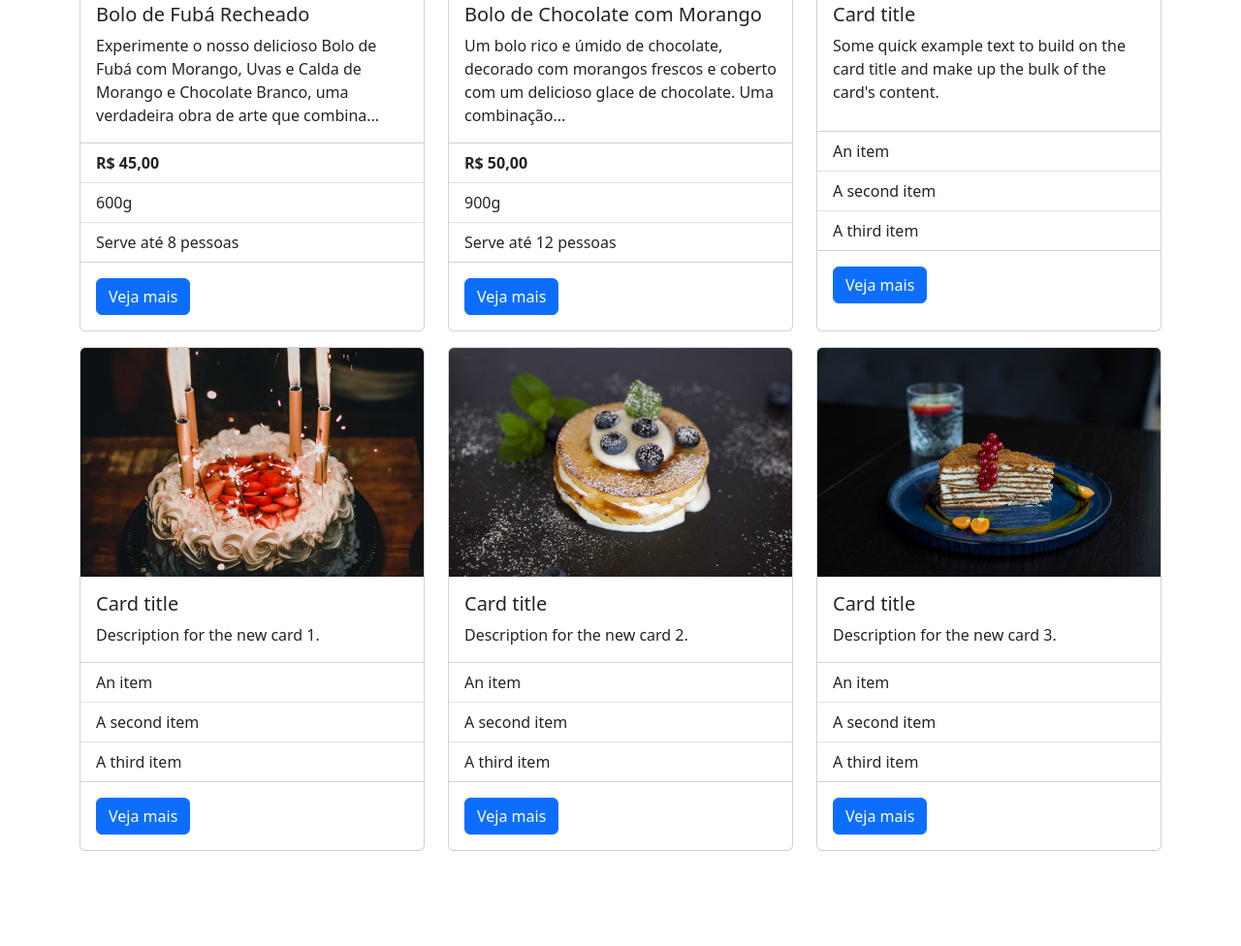
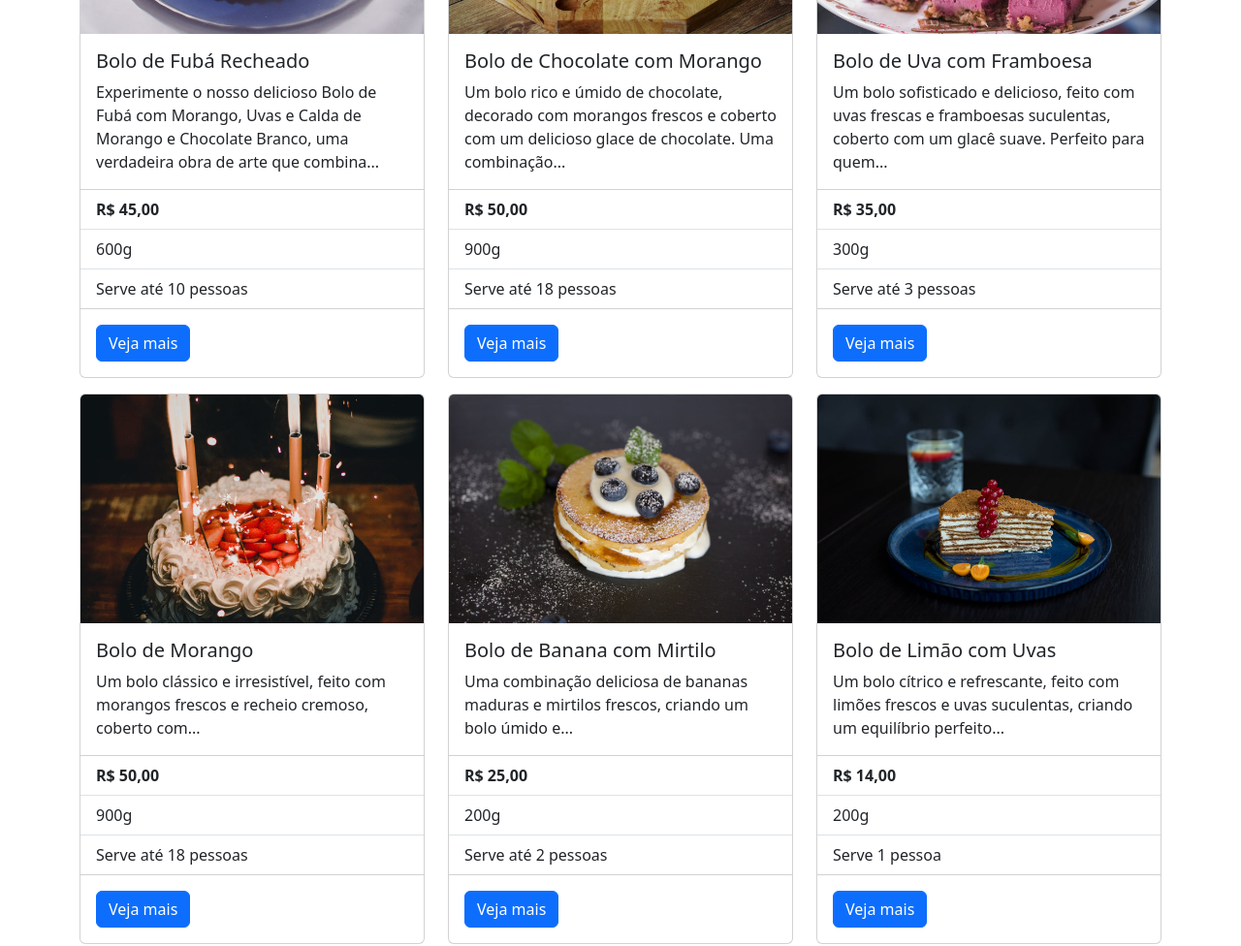
Before and after one commit to GRodrigues10/Projeto-Bootstrap, a plain HTML site: page index.html in a window 1280 px wide. Shown: the part 1338-2314 px from the top of the page at 97% size. Drawn offline with nearby package versions, Linux system fonts and the light colour scheme.

Commit message:
atualização

```diff
--- a/index.html
+++ b/index.html
@@ -7,6 +7,43 @@
     <link href="https://cdn.jsdelivr.net/npm/bootstrap@5.3.3/dist/css/bootstrap.min.css" rel="stylesheet" integrity="sha384-QWTKZyjpPEjISv5WaRU9OFeRpok6YctnYmDr5pNlyT2bRjXh0JMhjY6hW+ALEwIH" crossorigin="anonymous">
     <link rel="shortcut icon" href="imagens/cake-regular-24.png" type="image/x-icon">
     <script src="https://cdn.jsdelivr.net/npm/bootstrap@5.3.3/dist/js/bootstrap.bundle.min.js" integrity="sha384-YvpcrYf0tY3lHB60NNkmXc5s9fDVZLESaAA55NDzOxhy9GkcIdslK1eN7N6jIeHz" crossorigin="anonymous" defer></script>
+    <style>
+
+        /* Custom styles to ensure text is visible without scrolling */
+
+        @media (max-width: 576px) {
+          .carousel-caption h2 {
+            font-size: 1.25rem;
+          }
+          .carousel-caption p {
+            font-size: 0.875rem;
+          }
+        }
+        @media (min-width: 577px) and (max-width: 768px) {
+          .carousel-caption h2 {
+            font-size: 1.5rem;
+          }
+          .carousel-caption p {
+            font-size: 1rem;
+          }
+        }
+        @media (min-width: 769px) and (max-width: 992px) {
+          .carousel-caption h2 {
+            font-size: 1.75rem;
+          }
+          .carousel-caption p {
+            font-size: 1.125rem;
+          }
+        }
+        @media (min-width: 993px) {
+          .carousel-caption h2 {
+            font-size: 2rem;
+          }
+          .carousel-caption p {
+            font-size: 1.25rem;
+          }
+        }
+      </style>
 </head>
 <body>
     <nav class="navbar p-4 navbar-dark bg-dark col-12 navbar-expand-lg position-fixed" style="z-index: 999;">
@@ -38,7 +75,7 @@
                 <a class="nav-link" href="#contato">Contato</a>
               </li>
             </ul>
-            <form class="d-flex" role="search">
+            <form class="d-flex" role="search" >
               <input class="form-control me-2" type="search" placeholder="Search" aria-label="Search">
               <button class="btn btn-outline-success" type="submit">Search</button>
             </form>
@@ -46,8 +83,12 @@
         </div>
     </nav>
 
+  <br>
+  <br>
+
+
   <div id="carouselExampleCaptions" class="carousel slide" data-bs-ride="carousel">
-        <div class="carousel-indicators ">
+    <div class="carousel-indicators">
       <button type="button" data-bs-target="#carouselExampleCaptions" data-bs-slide-to="0" class="active" aria-current="true" aria-label="Slide 1"></button>
       <button type="button" data-bs-target="#carouselExampleCaptions" data-bs-slide-to="1" aria-label="Slide 2"></button>
       <button type="button" data-bs-target="#carouselExampleCaptions" data-bs-slide-to="2" aria-label="Slide 3"></button>
@@ -55,23 +96,23 @@
     <div class="carousel-inner">
       <div class="carousel-item active" data-bs-interval="2000">
         <img src="imagens/img1.jpg" class="d-block w-100" alt="...">
-                <div class="carousel-caption d-none d-md-block">
-                    <h2>Barras de Chocolate Caseiro</h2>
-                    <p>Saboreie nossas deliciosas barras de chocolate feitas artesanalmente com ingredientes selecionados.</p>
+        <div class="carousel-caption d-block">
+          <h2 class="d-none d-md-block" style="text-shadow: 1px 1px 1px rgba(0, 0, 0, 0.616);">Barras de Chocolate Caseiro</h2>
+          <p class="d-none d-md-block" style="text-shadow: 1px 1px 1px rgba(0, 0, 0, 0.616);">Saboreie nossas deliciosas barras de chocolate feitas artesanalmente com ingredientes selecionados.</p>
         </div>
       </div>
       <div class="carousel-item" data-bs-interval="1000">
         <img src="imagens/img5.jpg" class="d-block w-100" alt="...">
-                <div class="carousel-caption d-none d-md-block">
-                    <h2>Bolo de Chocolate com Morango</h2>
-                    <p>Delicie-se com o sabor irresistível do nosso bolo de chocolate, coberto com morangos frescos.</p>
+        <div class="carousel-caption d-block">
+          <h2 class="d-none d-md-block" style="text-shadow: 1px 1px 1px rgba(0, 0, 0, 0.616);">Bolo de Chocolate com Morango</h2>
+          <p class="d-none d-md-block" style="text-shadow: 1px 1px 1px rgba(0, 0, 0, 0.616);">Delicie-se com o sabor irresistível do nosso bolo de chocolate, coberto com morangos frescos e deliciosos.</p>
         </div>
       </div>
       <div class="carousel-item" data-bs-interval="4000">
         <img src="imagens/img9.jpg" class="d-block w-100" alt="...">
-                <div class="carousel-caption d-none d-md-block">
-                    <h2>Bolo de Coco e Uva</h2>
-                    <p>Um bolo macio de coco combinado com a doçura suculenta das uvas, perfeito para qualquer ocasião.</p>
+        <div class="carousel-caption d-block">
+          <h2 class="d-none d-md-block" style="text-shadow: 1px 1px 1px rgba(0, 0, 0, 0.616);">Bolo de Coco e Uva</h2>
+          <p class="d-none d-md-block" style="text-shadow: 1px 1px 1px rgba(0, 0, 0, 0.616);">Um bolo macio de coco combinado com a doçura suculenta das uvas, perfeito para qualquer ocasião.</p>
         </div>
       </div>
     </div>
@@ -84,6 +125,10 @@
       <span class="visually-hidden">Next</span>
     </button>
   </div>
+
+  <script src="https://cdn.jsdelivr.net/npm/bootstrap@5.3.1/dist/js/bootstrap.bundle.min.js"></script>
+  </body>
+  </html>
 
     <div class="container text-center mt-5" id="produtos" style="padding-top: 90px;">
         <h1>Produtos</h1>
@@ -103,7 +148,7 @@
                         <li class="list-group-item"><strong>R$ 45,00</strong>
                         </li>
                         <li class="list-group-item">600g</li>
-                        <li class="list-group-item">Serve até 8 pessoas</li>
+                        <li class="list-group-item">Serve até 10 pessoas</li>
                     </ul>
                     <div class="card-body">
                         <!-- Button trigger modal -->
@@ -144,7 +189,7 @@
                         <li class="list-group-item"><strong>R$ 50,00</strong>
                         </li>
                         <li class="list-group-item">900g</li>
-                        <li class="list-group-item">Serve até 12 pessoas</li>
+                        <li class="list-group-item">Serve até 18 pessoas</li>
                     </ul>
                     <div class="card-body">
                         <!-- Button trigger modal -->
@@ -178,13 +223,13 @@
                 <div class="card h-100">
                     <img src="imagens/img6.jpg" class="card-img-top img-fluid" alt="...">
                     <div class="card-body">
-                        <h5 class="card-title">Card title</h5>
-                        <p class="card-text">Some quick example text to build on the card title and make up the bulk of the card's content.</p>
+                        <h5 class="card-title">Bolo de Uva com Framboesa</h5>
+                        <p class="card-text">Um bolo sofisticado e delicioso, feito com uvas frescas e framboesas suculentas, coberto com um glacê suave. Perfeito para quem...</p>
                     </div>
                     <ul class="list-group list-group-flush">
-                        <li class="list-group-item">An item</li>
-                        <li class="list-group-item">A second item</li>
-                        <li class="list-group-item">A third item</li>
+                        <li class="list-group-item"><strong>R$ 35,00</strong></li>
+                        <li class="list-group-item">300g</li>
+                        <li class="list-group-item">Serve até 3 pessoas</li>
                     </ul>
                     <div class="card-body">
                         <!-- Button trigger modal -->
@@ -196,12 +241,12 @@
                             <div class="modal-dialog">
                                 <div class="modal-content">
                                     <div class="modal-header">
-                                        <h1 class="modal-title fs-5" id="exampleModalLabel">Modal title</h1>
+                                        <h1 class="modal-title fs-5" id="exampleModalLabel">Bolo de Uva com Framboesa</h1>
                                         <button type="button" class="btn-close" data-bs-dismiss="modal" aria-label="Close"></button>
                                     </div>
                                     <div class="modal-body">
                                         <img src="imagens/img6.jpg" class="img-fluid" alt="">
-                                        <p>Lorem ipsum dolor sit amet consectetur adipisicing elit. Magni a harum aspernatur sequi, ex error expedita voluptate sunt. Quis aliquam fugit animi, minus aliquid dolor itaque aspernatur, debitis, dolorum nobis voluptas recusandae quam deleniti distinctio alias quos quia iste consectetur cupiditate velit omnis quas blanditiis repellendus nisi? Reprehenderit minus laudantium cupiditate? Dolore nam ipsa aliquam quas maiores neque sint! Odit, distinctio amet ipsa voluptatum repudiandae dicta beatae sint voluptatibus quod?</p>
+                                        <p>Um bolo sofisticado e delicioso, feito com uvas frescas e framboesas suculentas, coberto com um glacê suave. Perfeito para quem aprecia sabores frutados e delicados.</p>
                                     </div>
                                     <div class="modal-footer">
                                         <button type="button" class="btn btn-secondary" data-bs-dismiss="modal">Close</button>
@@ -218,13 +263,13 @@
                 <div class="card h-100">
                     <img src="imagens/img7.jpg" class="card-img-top img-fluid" alt="...">
                     <div class="card-body">
-                        <h5 class="card-title">Card title</h5>
-                        <p class="card-text">Description for the new card 1.</p>
+                        <h5 class="card-title">Bolo de Morango</h5>
+                        <p class="card-text">Um bolo clássico e irresistível, feito com morangos frescos e recheio cremoso, coberto com...</p>
                     </div>
                     <ul class="list-group list-group-flush">
-                        <li class="list-group-item">An item</li>
-                        <li class="list-group-item">A second item</li>
-                        <li class="list-group-item">A third item</li>
+                        <li class="list-group-item"><strong>R$ 50,00</strong></li>
+                        <li class="list-group-item">900g</li>
+                        <li class="list-group-item">Serve até 18 pessoas</li>
                     </ul>
                     <div class="card-body">
                         <!-- Button trigger modal -->
@@ -236,12 +281,12 @@
                             <div class="modal-dialog">
                                 <div class="modal-content">
                                     <div class="modal-header">
-                                        <h1 class="modal-title fs-5" id="exampleModalLabel">Modal title</h1>
+                                        <h1 class="modal-title fs-5" id="exampleModalLabel">Bolo de Morango</h1>
                                         <button type="button" class="btn-close" data-bs-dismiss="modal" aria-label="Close"></button>
                                     </div>
                                     <div class="modal-body">
                                         <img src="imagens/img7.jpg" class="img-fluid" alt="">
-                                        <p>Description for the modal of new card 1.</p>
+                                        <p>Um bolo clássico e irresistível, feito com morangos frescos e recheio cremoso, coberto com glacê suave e pedaços de morango. Perfeito para qualquer ocasião.</p>
                                     </div>
                                     <div class="modal-footer">
                                         <button type="button" class="btn btn-secondary" data-bs-dismiss="modal">Close</button>
@@ -257,13 +302,13 @@
                 <div class="card h-100">
                     <img src="imagens/img3.jpg" class="card-img-top img-fluid" alt="...">
                     <div class="card-body">
-                        <h5 class="card-title">Card title</h5>
-                        <p class="card-text">Description for the new card 2.</p>
+                        <h5 class="card-title">Bolo de Banana com Mirtilo</h5>
+                        <p class="card-text">Uma combinação deliciosa de bananas maduras e mirtilos frescos, criando um bolo úmido e...</p>
                     </div>
                     <ul class="list-group list-group-flush">
-                        <li class="list-group-item">An item</li>
-                        <li class="list-group-item">A second item</li>
-                        <li class="list-group-item">A third item</li>
+                        <li class="list-group-item"><strong>R$ 25,00</strong></li>
+                        <li class="list-group-item">200g</li>
+                        <li class="list-group-item">Serve até 2 pessoas</li>
                     </ul>
                     <div class="card-body">
                         <!-- Button trigger modal -->
@@ -275,12 +320,12 @@
                             <div class="modal-dialog">
                                 <div class="modal-content">
                                     <div class="modal-header">
-                                        <h1 class="modal-title fs-5" id="exampleModalLabel">Modal title</h1>
+                                        <h1 class="modal-title fs-5" id="exampleModalLabel">Bolo de Banana e Mirtilo</h1>
                                         <button type="button" class="btn-close" data-bs-dismiss="modal" aria-label="Close"></button>
                                     </div>
                                     <div class="modal-body">
                                         <img src="imagens/img3.jpg" class="img-fluid" alt="">
-                                        <p>Description for the modal of new card 2.</p>
+                                        <p>Uma combinação deliciosa de bananas maduras e mirtilos frescos, criando um bolo úmido e saboroso. Coberto com uma camada de glacê de baunilha que complementa perfeitamente os sabores das frutas.</p>
                                     </div>
                                     <div class="modal-footer">
                                         <button type="button" class="btn btn-secondary" data-bs-dismiss="modal">Close</button>
@@ -296,13 +341,13 @@
                 <div class="card h-100">
                     <img src="imagens/img9.jpg" class="card-img-top img-fluid" alt="...">
                     <div class="card-body">
-                        <h5 class="card-title">Card title</h5>
-                        <p class="card-text">Description for the new card 3.</p>
+                        <h5 class="card-title">Bolo de Limão com Uvas</h5>
+                        <p class="card-text">Um bolo cítrico e refrescante, feito com limões frescos e uvas suculentas, criando um equilíbrio perfeito...</p>
                     </div>
                     <ul class="list-group list-group-flush">
-                        <li class="list-group-item">An item</li>
-                        <li class="list-group-item">A second item</li>
-                        <li class="list-group-item">A third item</li>
+                        <li class="list-group-item"><strong>R$ 14,00</strong></li>
+                        <li class="list-group-item">200g</li>
+                        <li class="list-group-item">Serve 1 pessoa</li>
                     </ul>
                     <div class="card-body">
                         <!-- Button trigger modal -->
@@ -314,12 +359,12 @@
                             <div class="modal-dialog">
                                 <div class="modal-content">
                                     <div class="modal-header">
-                                        <h1 class="modal-title fs-5" id="exampleModalLabel">Modal title</h1>
+                                        <h1 class="modal-title fs-5" id="exampleModalLabel">Bolo de Limão com Uvas</h1>
                                         <button type="button" class="btn-close" data-bs-dismiss="modal" aria-label="Close"></button>
                                     </div>
                                     <div class="modal-body">
                                         <img src="imagens/img9.jpg" class="img-fluid" alt="">
-                                        <p>Description for the modal of new card 3.</p>
+                                        <p>Um bolo cítrico e refrescante, feito com limões frescos e uvas suculentas, criando um equilíbrio perfeito entre o doce e o ácido. Coberto com um glacê de limão que adiciona um toque extra de sabor.</p>
                                     </div>
                                     <div class="modal-footer">
                                         <button type="button" class="btn btn-secondary" data-bs-dismiss="modal">Close</button>
```
Lines whose indentation alone changed are shown as unchanged.
